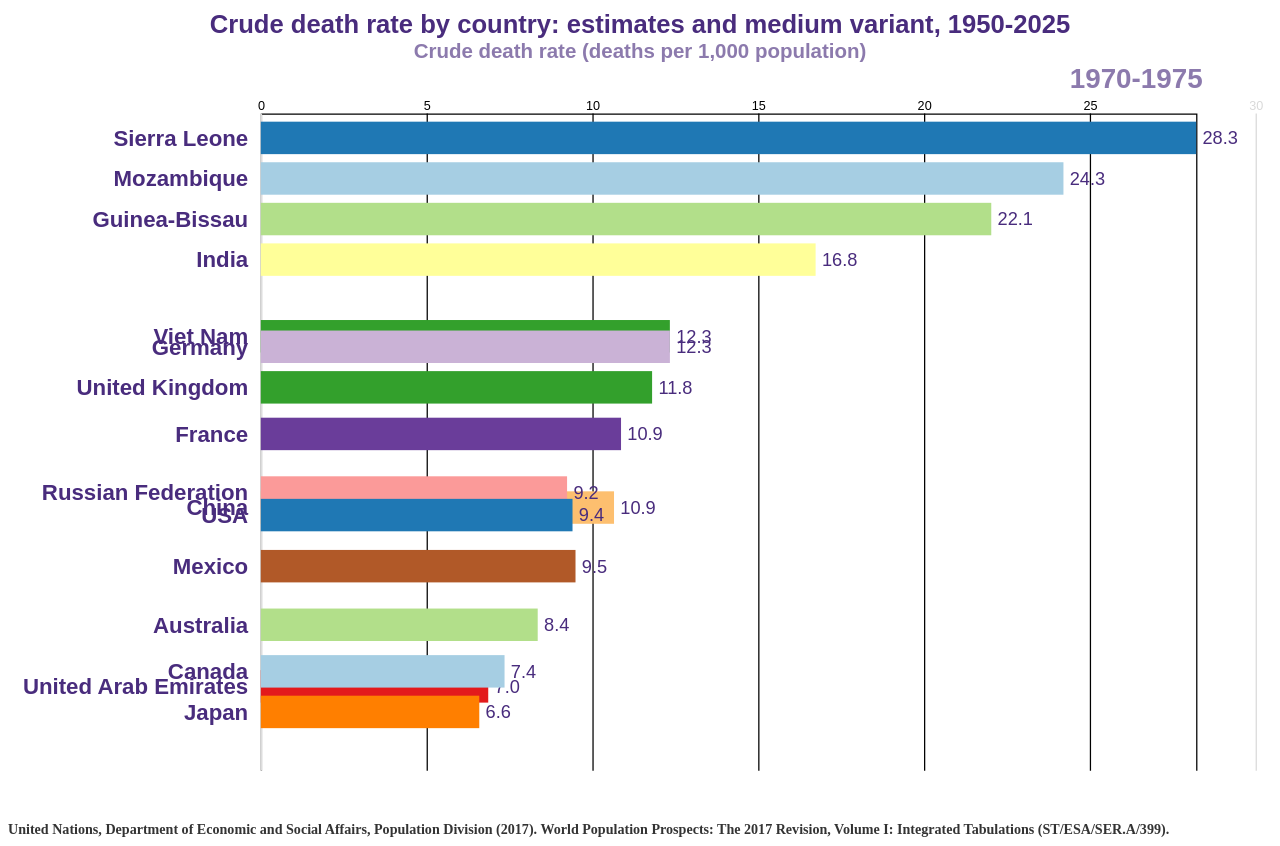
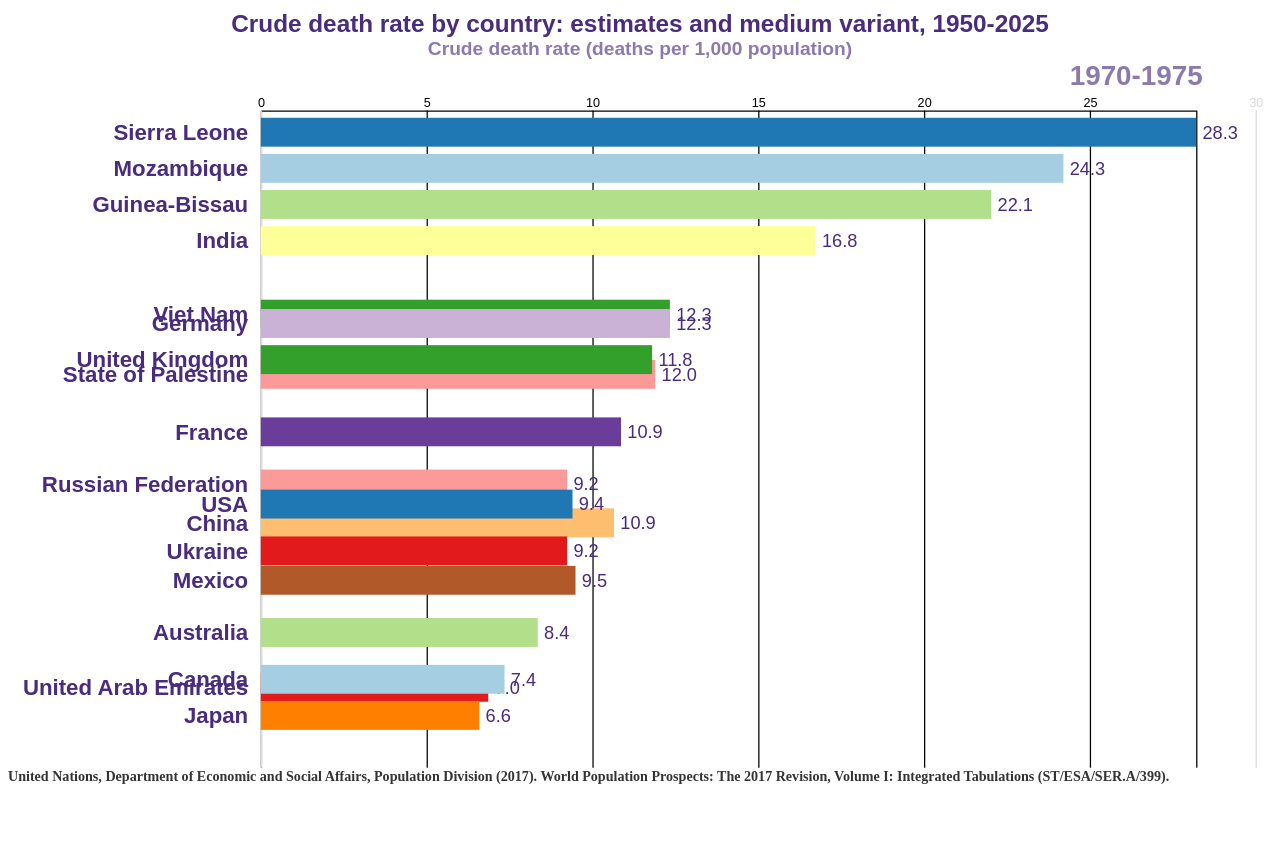
Before and after one commit to olesia1205/Bar-Chart-Race, a website built with webpack: page index.html in a window 1280 px wide. After the commit the page ends 800 px from the top, so only its background shows below. Built offline with nearby package versions, Linux system fonts and the light colour scheme.

Commit message:
add another data to the chart

```diff
--- a/dataset.csv
+++ b/dataset.csv
@@ -14,4 +14,6 @@ Mexico;16,7;11,5;9,2;6,3;5,7;5,2;4,8;4,6;4,6;4,8;4,9;5,1
 Canada;8,5;7,7;7,3;7;7;7,1;7,3;7,2;7,2;7,3;7,5;7,8
 USA;9,6;9,4;9,4;8,8;8,9;8,8;8,7;8,5;8,2;8,2;8,4;8,5
 Australia;9,3;8,7;8,3;7,3;7,2;7;6,9;6,7;6,6;6,6;6,7;6,7
-Viet Nam;14,6;11,2;12,5;7,2;6,6;6,1;5,6;5,5;5,6;5,8;5,8;6,0
+Viet Nam;14,6;11,2;12,5;7,2;6,6;6,1;5,6;5,5;5,6;5,8;5,8;6
+State of Palestine;20;16,7;11,2;6,8;5,5;4,8;4,1;3,8;3,7;3,6;3,5;3,4
+Ukraine;11,7;8,1;9,4;12;11,7;13,6;15,2;15,9;16,3;14,9;14,9;14,9
--- a/index.js
+++ b/index.js
@@ -38,13 +38,13 @@ function render(data) {
                       .append('svg')
                       .attr('width', '100%')
                       .attr('height', '100%')
-                      .attr('viewBox', `0 0 1000 600`)
+                      .attr('viewBox', `0 0 1000 560`)
                       .attr('preserveAspectRatio', 'xMidYMid meet');
 
   const width = 1000; // Исходная ширина для расчета
   const height = 600; // Исходная высота для расчета
   const interval = 2000; // Интервал обновления в миллисекундах
-  const topN = 16;
+  const topN = 18;
 
   const margin = { left: 200, right: 60, top: 40, bottom: 40 };
   const innerWidth = width - margin.left - margin.right;
@@ -58,7 +58,7 @@ function render(data) {
   intervals.sort((a, b) => {
     const startA = parseInt(a.split('-')[0], 10);
     const startB = parseInt(b.split('-')[0], 10);
-    return startA - startB;0
+    return startA - startB;
   });
 
   // Устанавливаем домен для цветовой шкалы
@@ -107,7 +107,7 @@ function render(data) {
     const tickData = data
       .map(d => ({ Country: d['Country'], value: d[currentInterval] }))
       .sort((a, b) => d3.descending(a.value, b.value))
-      .slice(0, 16); // topN = 16
+      .slice(0, 18); // topN = 16
 
     // Обновляем шкалы
     xScale.domain([0, d3.max(tickData, d => d.value)]);
--- a/style.css
+++ b/style.css
@@ -9,14 +9,14 @@
 h1 {
   margin: 10px 0 0;
   text-align: center;
-  font-size: 2.0vw;
+  font-size: 1.9vw;
   color: #492c7d;
 }
 
 h2 {
   margin: 0;
   text-align: center;
-  font-size: 1.6vw;
+  font-size: 1.5vw;
   color: #492c7da1;
 }
 
```
Also changed, not shown: 1 other file.
